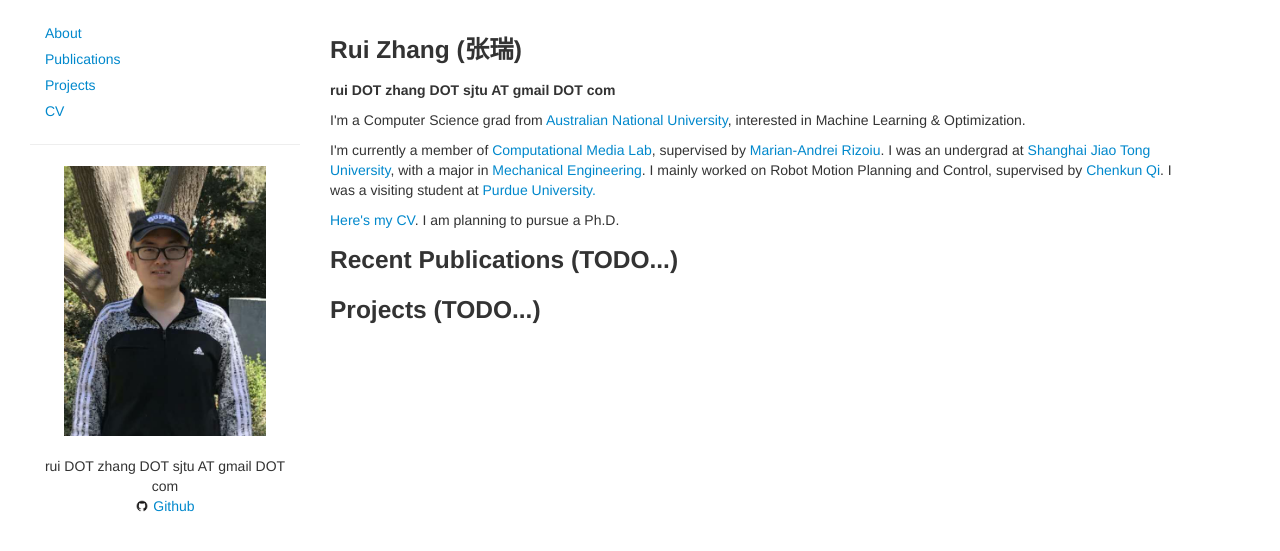
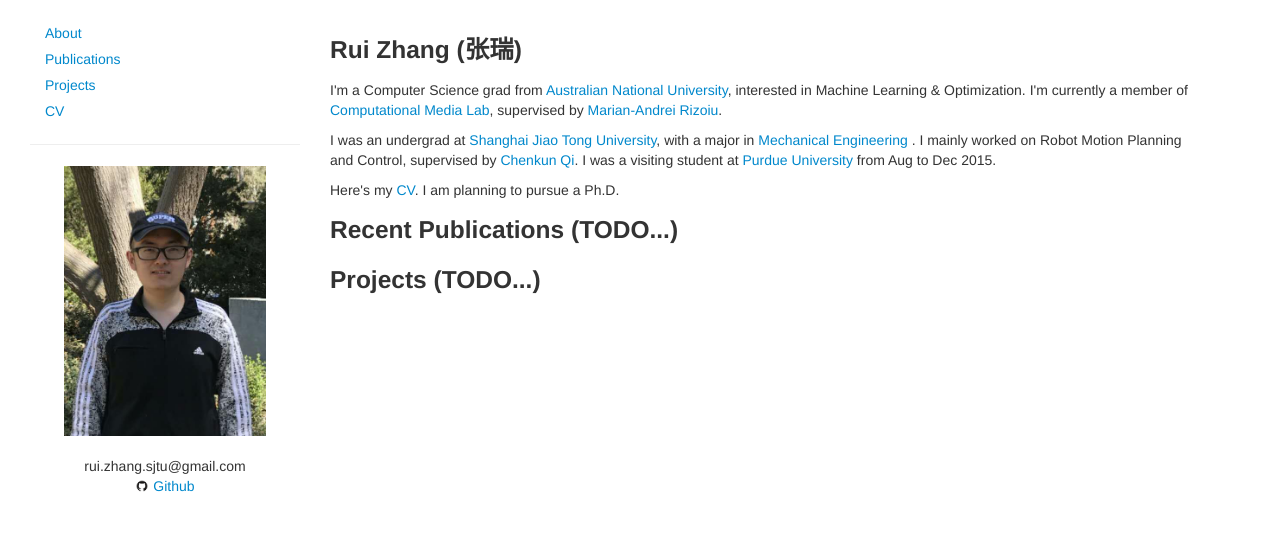
Before and after one commit to RuiZhang2016/RuiZhang.github.io, a Jekyll site: the page index.html, which Jekyll copies as it is, in a window 1280 px wide. Shown: the top 551 px of the page. Built offline with Jekyll 4.4.1, drawn with Linux system fonts in a browser that asks for light colours; grey boxes are pictures that could not be loaded.

```diff
--- a/index.html
+++ b/index.html
@@ -47,7 +47,7 @@
         <div class="text-center hidden-phone">
             <img src="assets_files/me.jpg" alt="photo" class="logo-image">
             <br><br>
-            rui DOT zhang DOT sjtu AT gmail DOT com <br>
+	    rui.zhang.sjtu@gmail.com </br>
             <img src="./assets_files/GitHub-Mark.png" class="icon-adjust"> <a target="_blank"
                                                                               href="http://www.github.com/RuiZhang2016">Github</a>
         </div>
@@ -66,9 +66,6 @@
             <h3>
                 Rui Zhang (张瑞)
             </h3>
-            <h5>
-                rui DOT zhang DOT sjtu AT gmail DOT com</a>
-            </h5>
             <!-- Do I want to show a pic on the phone screen?
             <div class="text-center visible-phone">
                 <img src="assets/img/me.jpg" alt="photo" width="150px"/>
@@ -78,16 +75,15 @@
                 <img class="media-object" src="assets_files/me.jpg" width="96px" style="margin: 0px 10px">
             </a>
             <p>
-                I'm a Computer Science grad from <a
-                    href="https://en.wikipedia.org/wiki/Australian_National_University">Australian National University</a>, interested in Machine Learning & Optimization.
+                I'm a Computer Science grad from <a href="www.anu.edu.au/">Australian National University</a>, interested in Machine Learning & Optimization.
+		I'm currently a member of <a target="_blank" href="http://cm.cecs.anu.edu.au/">Computational Media Lab</a>, supervised by <a target="_blank" href="http://www.rizoiu.eu/">Marian-Andrei Rizoiu</a>.
             </p>
             <p>
-                I'm currently a member of <a target="_blank" href="http://cm.cecs.anu.edu.au/">Computational Media Lab</a>, supervised by <a target="_blank" href="http://www.rizoiu.eu/">Marian-Andrei Rizoiu</a>.
-                I was an undergrad at <a target="_blank" href="http://en.sjtu.edu.cn/">Shanghai Jiao Tong University</a>, with a major in <a target="_blank" href="http://jiansun.org/">Mechanical Engineering</a>.
+                I was an undergrad at <a target="_blank" href="http://en.sjtu.edu.cn/">Shanghai Jiao Tong University</a>, with a major in <a target="_blank" href="http://me.sjtu.edu.cn/">Mechanical Engineering </a>.
                 I mainly worked on Robot Motion Planning and Control, supervised by <a target="_blank" href="me.sjtu.edu.cn/teacher_directory1/2177.html">Chenkun Qi</a>.
-                I was a visiting student at <a target="_blank" href="http://www.purdue.edu/"> Purdue University.
-            <p>Here's my <a target="_blank"
-                            href="http://nbviewer.jupyter.org/github/RuiZhang2016/RuiZhang2016.github.io/tree/master/cv_temp/CV-2018-Rui_Zhang.pdf">CV</a>.
+                I was a visiting student at <a target="_blank" href="http://www.purdue.edu/"> Purdue University </a> from Aug to Dec 2015.
+            <p>
+		Here's my <a target="_blank" href="http://nbviewer.jupyter.org/github/RuiZhang2016/RuiZhang2016.github.io/tree/master/cv_temp/CV-2018-Rui_Zhang.pdf">CV</a>.
                 I am planning to pursue a Ph.D.
             </p>
 
```
